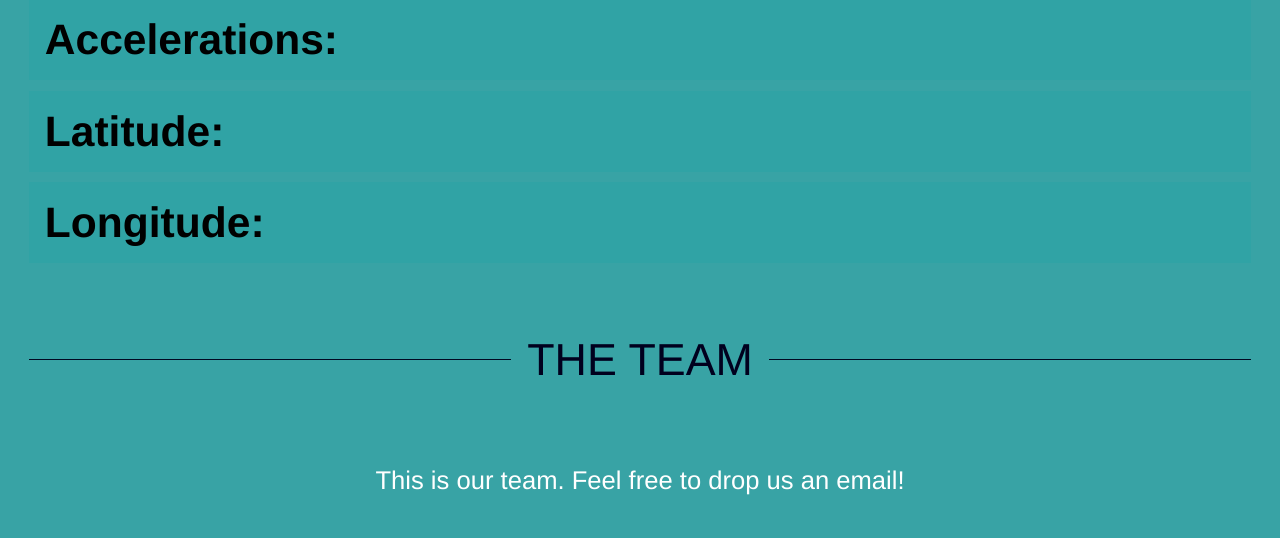
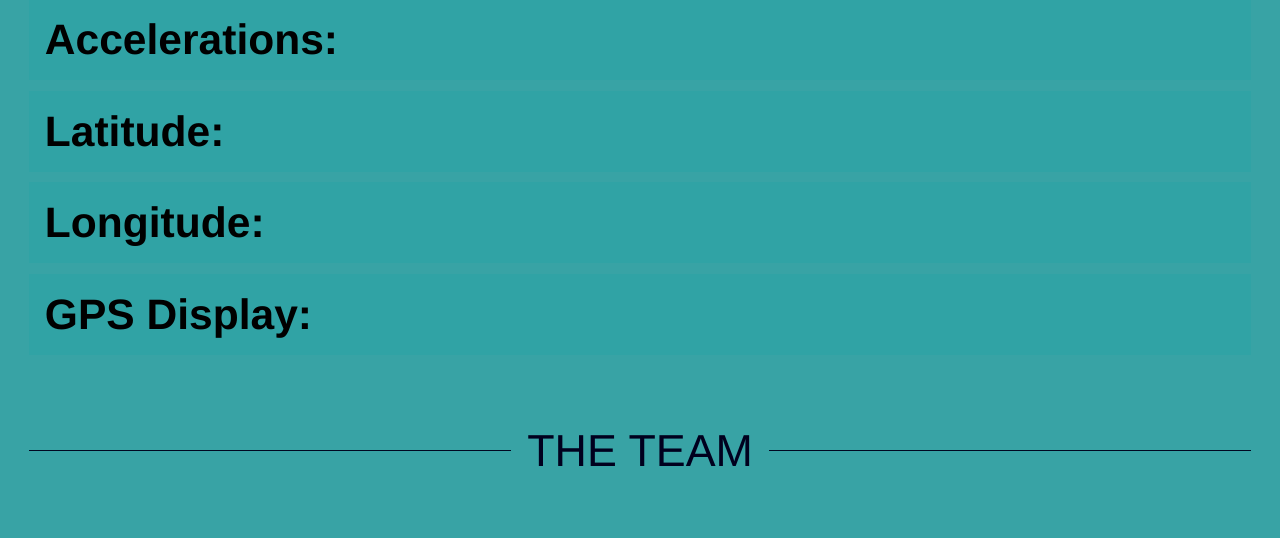
Before and after one commit to Girish-Krishnan/CarProtect, a Python web app: template web/src/templates/home.html in a window 1280 px wide. Shown: the part 1354-1892 px from the top of the page. Run offline with Jinja, Linux system fonts and the light colour scheme; the template is opened without the code that fills it, so the values that code supplies are empty.

Commit message:
add gps map

```diff
--- a/web/src/public/js/rest.js
+++ b/web/src/public/js/rest.js
@@ -3,6 +3,7 @@ var pir = document.getElementById("pir")
 var acc = document.getElementById("acc")
 var latitude = document.getElementById("lat")
 var longitude = document.getElementById("long")
+var gpsdisplay = document.getElementById("gpsdisplay")
 var stream  = setInterval(function() {}, 1000);
 
 function log_in() {
@@ -44,7 +45,7 @@ function stream_data(username,password) {
                 acc.innerHTML = "Accelerations: " + response['ax'] + ", " + response['ay'] + ", " + response['az'];
                 latitude.innerHTML = "Latitude: " + response['lat'];
                 longitude.innerHTML = "Longitude: " + response['long'];
-
+                gpsdisplay.innerHTML = " <script type=\"text/javascript\" src=\"http://maps.google.com/maps/api/js?sensor=false\"></script><div id=\"map\" style=\"width: 400px; height: 300px\"></div><script type=\"text/javascript\"> var myOptions = {zoom: 8,center: new google.maps.LatLng(" + response['lat'] + "," + response['long'] + "),mapTypeId: google.maps.MapTypeId.ROADMAP};var map = new google.maps.Map(document.getElementById(\"map\"), myOptions);</script>"
 
             })
 
--- a/web/src/templates/home.html
+++ b/web/src/templates/home.html
@@ -50,6 +50,12 @@
       <h2 class="sensor_data" id = "lat">Latitude: </h2>
 
       <h2 class="sensor_data" id = "long">Longitude: </h2>
+
+      <h2 class="sensor_data" id ="gpsdisplayer" >GPS Display:</h2>
+
+      <div id="gpsdisplay">
+
+      </div>
 
       <div class='separator'>The Team</div>
 
```
